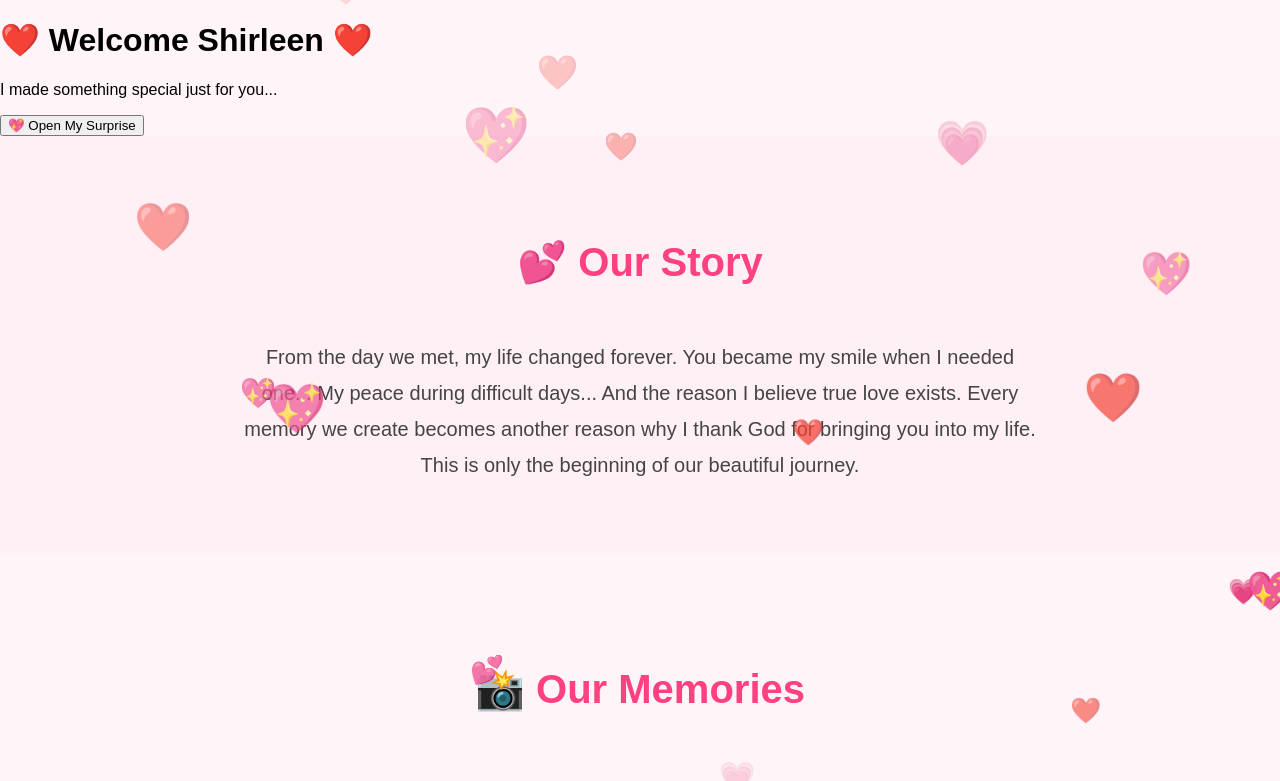
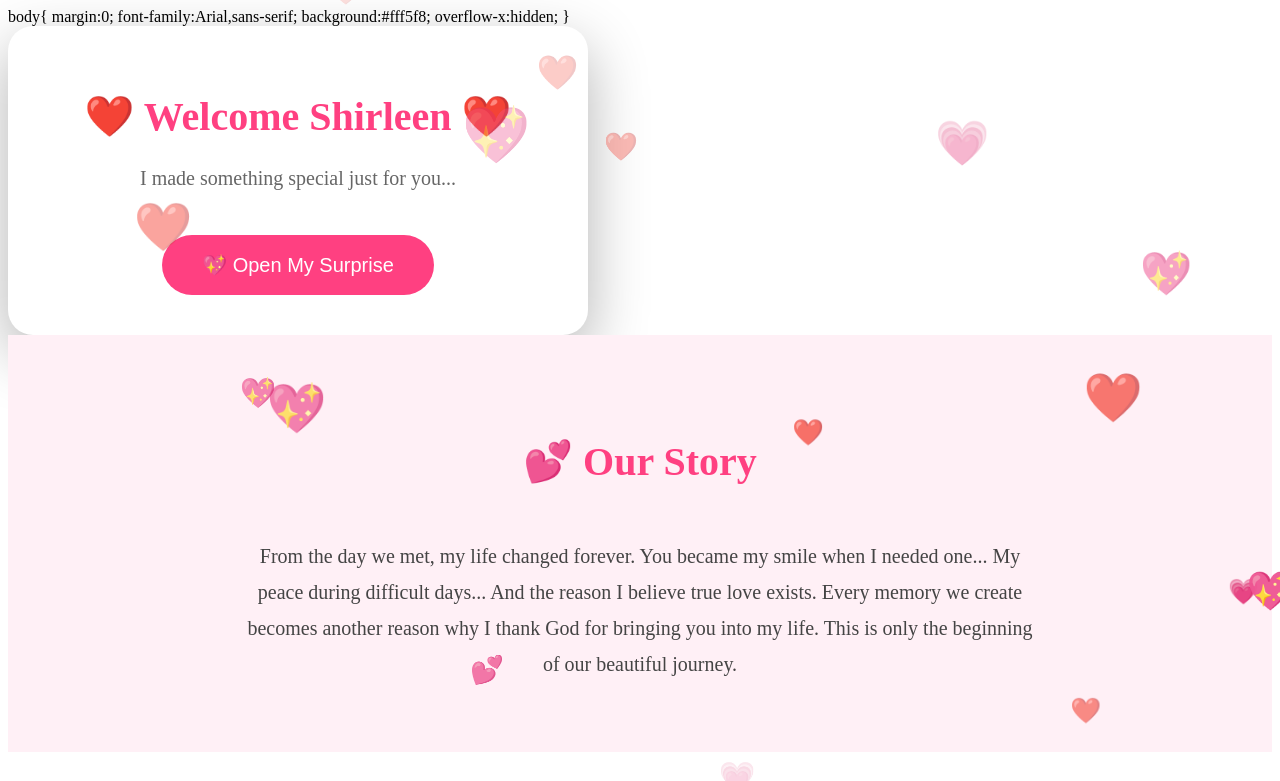
Before and after one commit to alexkiambo821-arch/FOR-SHIRLEEN, a plain HTML site: page index.html in a window 1280 px wide. Shown: the top 781 px of the page. Drawn offline with Linux system fonts and the light colour scheme.

Commit message:
addromanticwebsite

```diff
--- a/index.html
+++ b/index.html
@@ -8,7 +8,68 @@
 <title>For Shirleen ❤️</title>
 
 <style>
+<style>
 
+#welcomeScreen{
+
+position:fixed;
+top:0;
+left:0;
+width:100%;
+height:100%;
+background:linear-gradient(135deg,#ff5fa2,#ff84b7);
+display:flex;
+justify-content:center;
+align-items:center;
+z-index:999999;
+
+}
+
+.welcomeBox{
+
+background:white;
+padding:40px;
+border-radius:25px;
+text-align:center;
+max-width:500px;
+box-shadow:0 20px 60px rgba(0,0,0,.3);
+
+}
+
+.welcomeBox h1{
+
+color:#ff4081;
+font-size:40px;
+
+}
+
+.welcomeBox p{
+
+font-size:20px;
+color:#666;
+
+}
+
+.welcomeBox button{
+
+margin-top:25px;
+padding:18px 40px;
+font-size:20px;
+background:#ff4081;
+color:white;
+border:none;
+border-radius:40px;
+cursor:pointer;
+
+}
+
+.welcomeBox button:hover{
+
+background:#ff2b74;
+
+}
+
+</style>
 body{
 margin:0;
 font-family:Arial,sans-serif;
```
